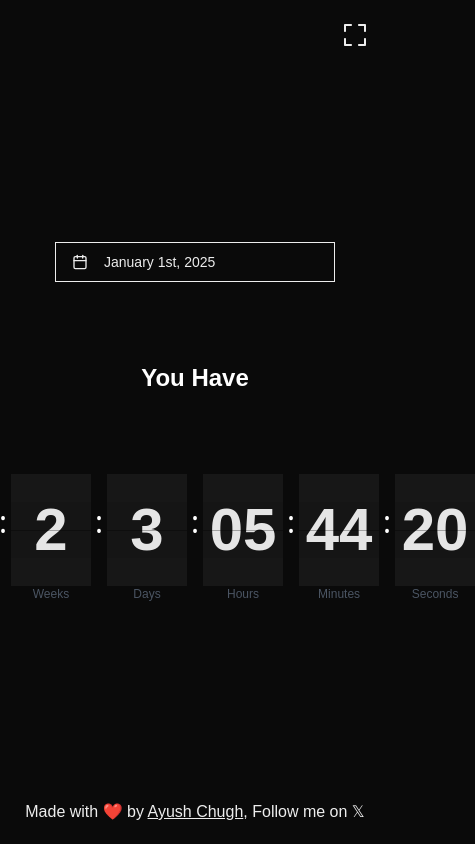
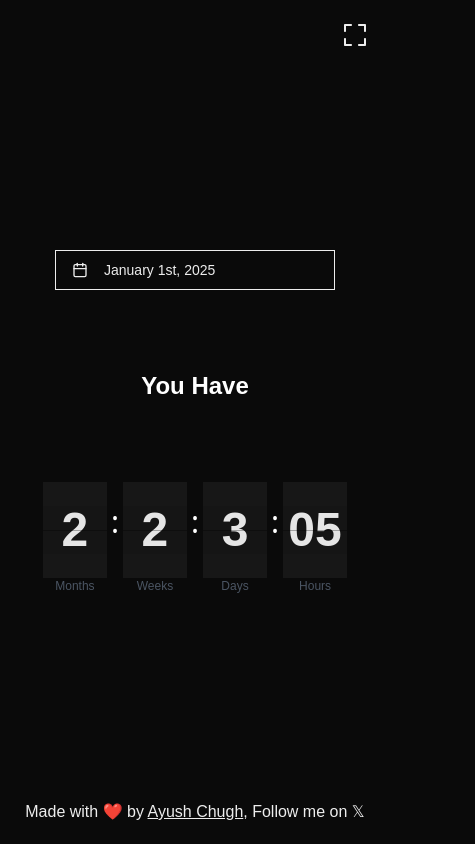
Before and after one commit to aayushchugh/FlipTimer, a Next.js app: page / in a window 390 px wide. Shown: the whole page, 475 px wide, since content can reach past the window. Built offline with nearby package versions, Linux system fonts and the light colour scheme.

Commit message:
fix: responsive issue

```diff
--- a/components/FlipCard.tsx
+++ b/components/FlipCard.tsx
@@ -4,19 +4,12 @@ import { AnimatePresence, motion } from "framer-motion";
 
 interface FlipCardProps {
 	digit: string;
-	size?: "large" | "small";
 }
 
-export const FlipCard: React.FC<FlipCardProps> = ({
-	digit,
-	size = "large",
-}) => {
-	const sizeClasses =
-		size === "large" ? "w-20 h-28 text-6xl" : "w-16 h-24 text-5xl";
-
+export const FlipCard: React.FC<FlipCardProps> = ({ digit }) => {
 	return (
 		<div
-			className={`relative ${sizeClasses} bg-neutral-900 rounded-lg overflow-hidden`}
+			className={`relative  w-16 h-24 text-5xl sm:w-20 sm:h-28 sm:text-6xl bg-neutral-900 rounded-lg overflow-hidden`}
 		>
 			<div className="absolute inset-0 flex items-center justify-center text-white font-bold">
 				{digit}
@@ -32,19 +25,17 @@ export const FlipCard: React.FC<FlipCardProps> = ({
 interface AnimatedFlipCardProps {
 	title: string;
 	digit: string;
-	size?: "large" | "small";
+	className?: string;
 }
 
 export const AnimatedFlipCard: React.FC<AnimatedFlipCardProps> = ({
 	title,
 	digit,
-	size = "large",
+	className,
 }) => {
-	const sizeClasses = size === "large" ? "w-20 h-28" : "w-16 h-24";
-
 	return (
-		<div className="flex flex-col items-center">
-			<div className={`relative ${sizeClasses}`}>
+		<div className={`flex flex-col items-center ${className}`}>
+			<div className={`relative w-16 h-24 sm:w-20 sm:h-28 overflow-x-auto`}>
 				<AnimatePresence initial={false}>
 					<motion.div
 						key={digit}
@@ -55,7 +46,7 @@ export const AnimatedFlipCard: React.FC<AnimatedFlipCardProps> = ({
 						style={{ transformOrigin: "bottom" }}
 						className="absolute inset-0"
 					>
-						<FlipCard digit={digit} size={size} />
+						<FlipCard digit={digit} />
 					</motion.div>
 				</AnimatePresence>
 			</div>
--- a/components/FlipClock.tsx
+++ b/components/FlipClock.tsx
@@ -74,19 +74,24 @@ const FlipClock: FC<IFlipClockProps> = ({ targetDate }) => {
 						title="Hours"
 						digit={timeLeft.hours.toString().padStart(2, "0")}
 					/>
-					<Column />
+					<div className="hidden sm:flex">
+						<Column />
+					</div>
 				</div>
-				<div className="flex items-center">
+				<div className="hidden sm:flex items-center">
 					<AnimatedFlipCard
 						title="Minutes"
 						digit={timeLeft.minutes.toString().padStart(2, "0")}
 					/>
 					<Column />
 				</div>
-				<AnimatedFlipCard
-					title="Seconds"
-					digit={timeLeft.seconds.toString().padStart(2, "0")}
-				/>
+
+				<div className="hidden sm:flex">
+					<AnimatedFlipCard
+						title="Seconds"
+						digit={timeLeft.seconds.toString().padStart(2, "0")}
+					/>
+				</div>
 			</div>
 
 			{isTimesUp && (
```
